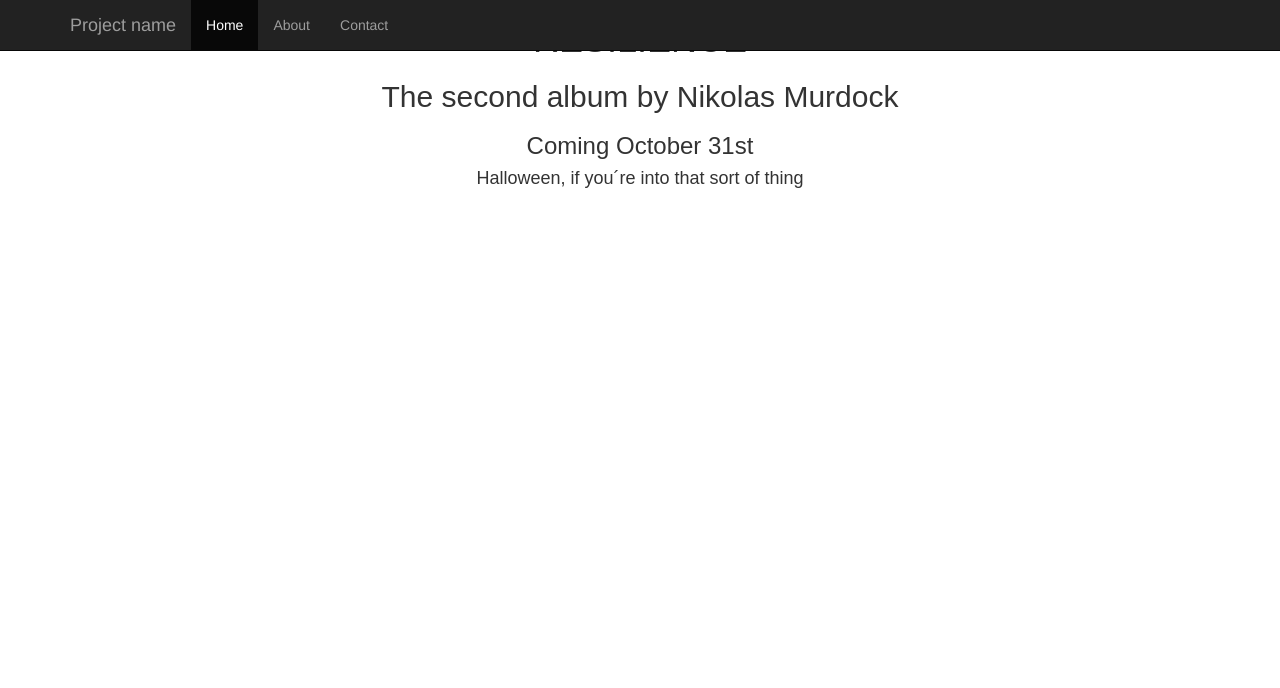
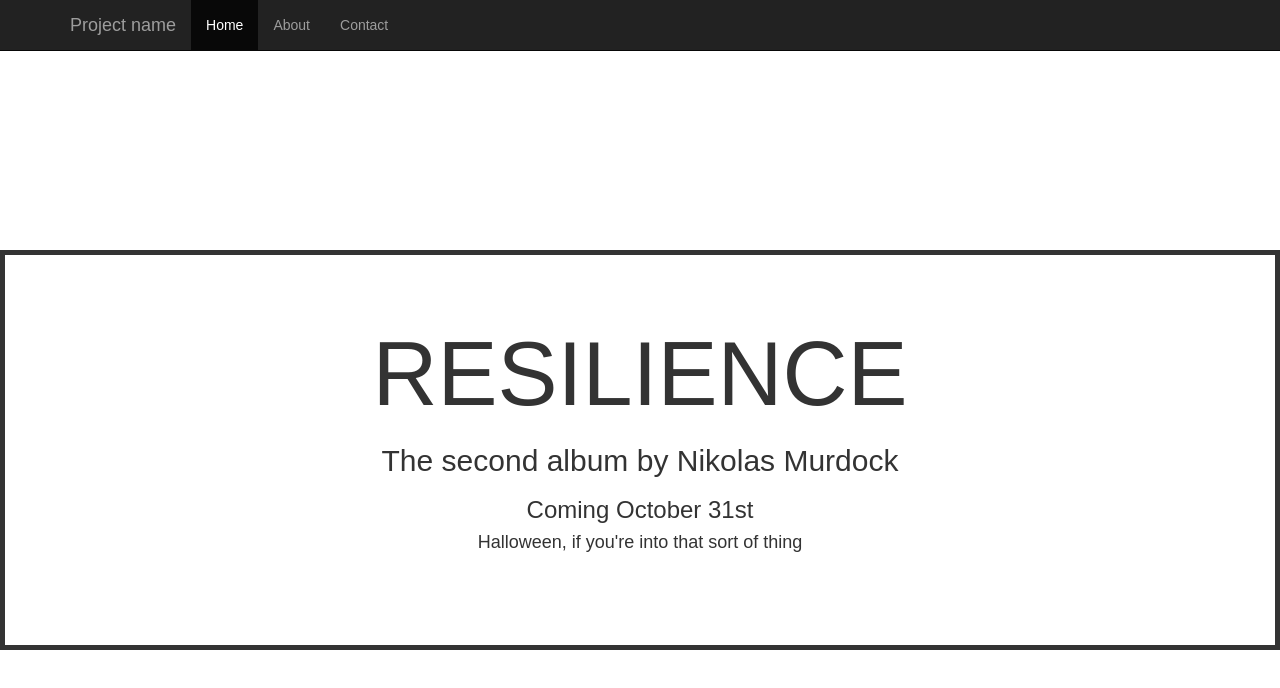
Before and after one commit to hebertomoreno/nikolasmurdock, a plain HTML site: page index.html in a window 1280 px wide. Drawn offline with nearby package versions, Linux system fonts and the light colour scheme.

Commit message:
Put border in main div, fixed some css.
Also figured out how to not have to commit so many times. Spoiler Alert:
I just check the page from its position in disk with the browser.

```diff
--- a/index.html
+++ b/index.html
@@ -37,7 +37,7 @@
 		<h1>RESILIENCE</h1>
 		<h2>The second album by Nikolas Murdock</h2>
 		<h3>Coming October 31st</h3>
-		<h4>Halloween, if you´re into that sort of thing</h4>
+		<h4>Halloween, if you're into that sort of thing</h4>
 	</div>
 	</body>
 </html>
--- a/scss/style.scss
+++ b/scss/style.scss
@@ -1,5 +1,22 @@
 $mon: "Montserrat", sans-serif;
+body {
+  padding-top: 50px;
+}
+
+.navbar {
+	font-family: $mon;
+}
 .resilienceMarq {
 	text-align: center;
 	font-family: $mon;
+	height: 50vh;
+	width: auto;
+	display: block;
+	padding: 50px;
+	border-width:5px;
+	border-style:solid;
+	margin: 25vh;
+	h1 {
+		font-size: 90px;
+	}
 }
```
Also changed, not shown: css/style.css, 1 other file.
